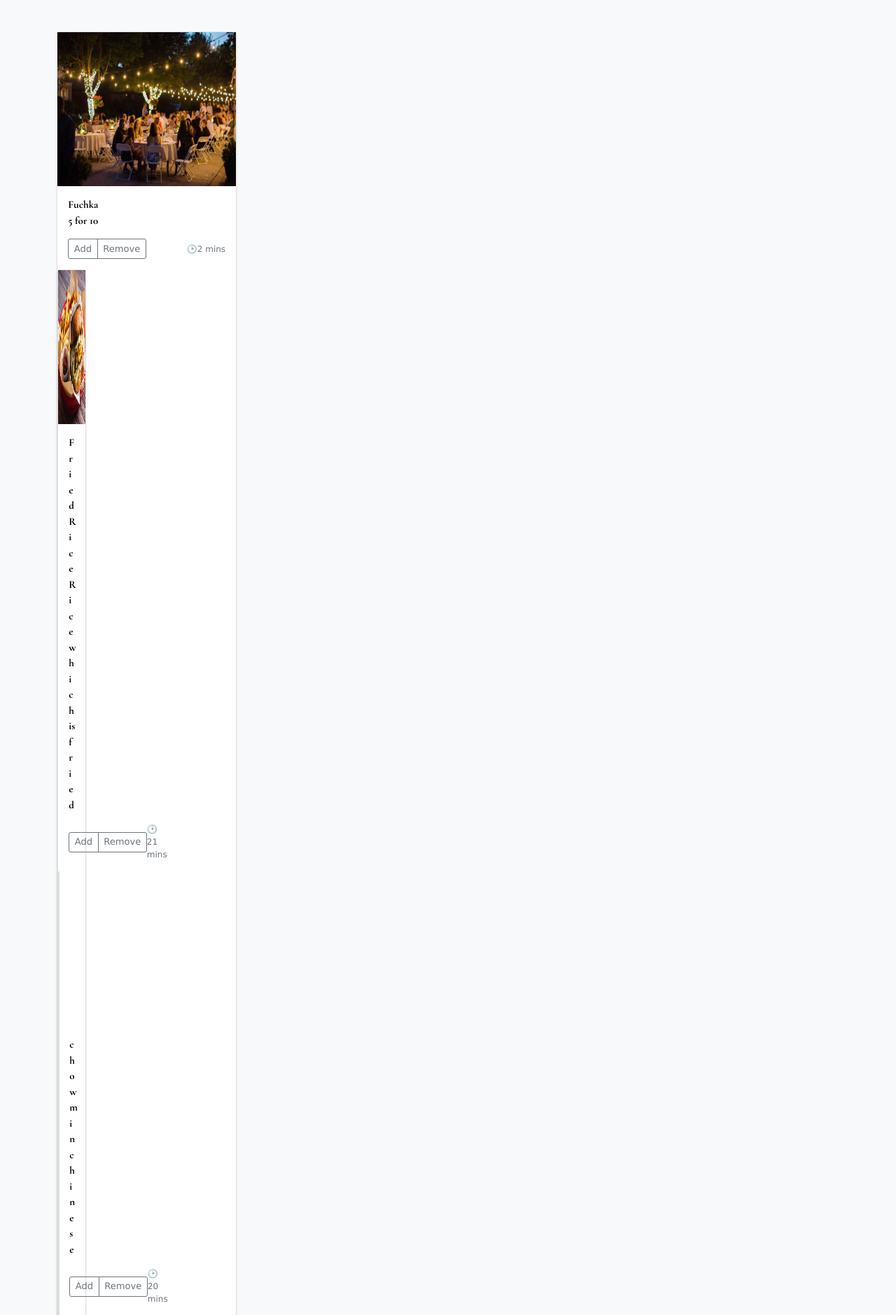
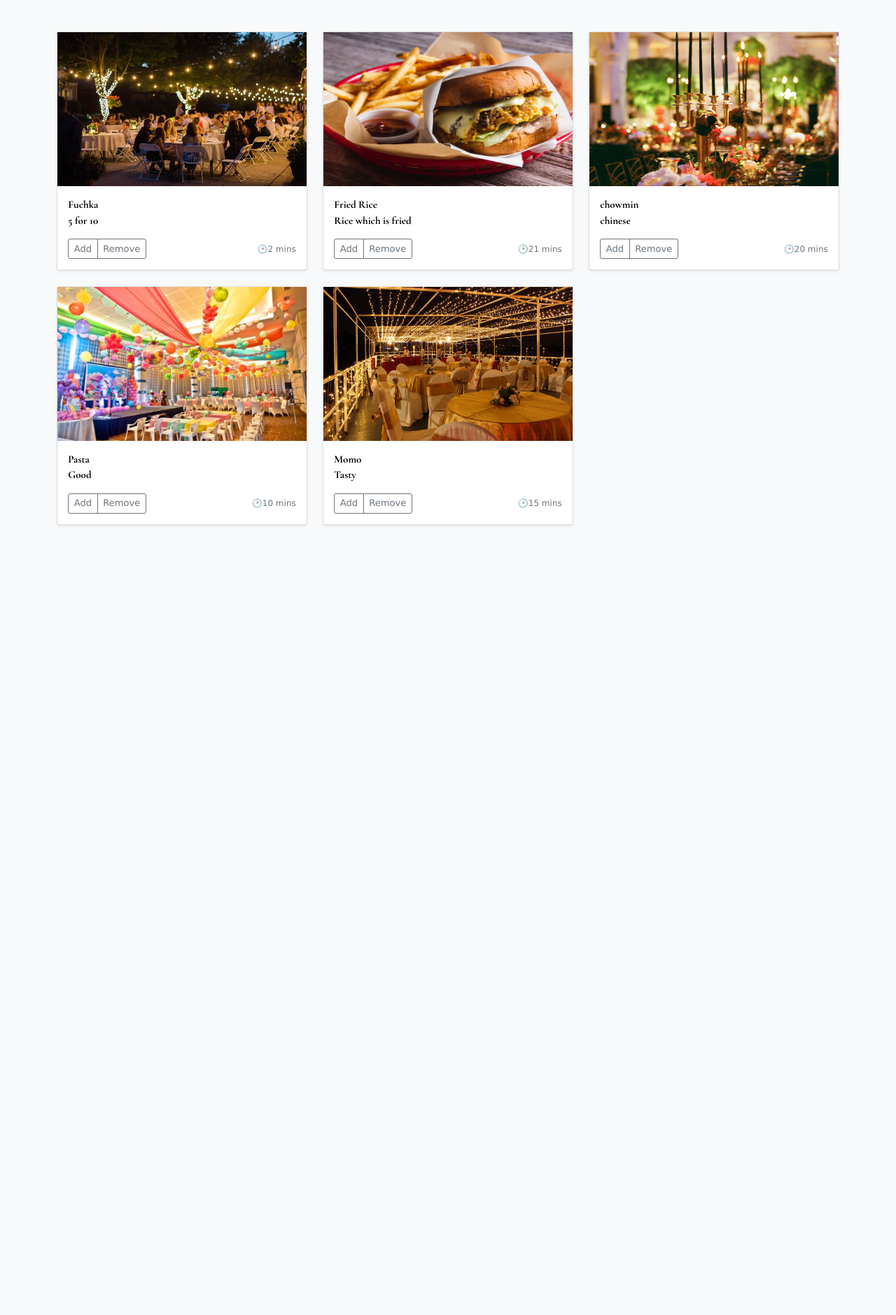
Before and after one commit to csedp/TheCafeProject, a Django app: page / in a window 1280 px wide. Shown: the part 70-1949 px from the top of the page at 70% size. After the commit the page ends 821 px from the top, so only its background shows below. Run offline with Django 4.2, Linux system fonts and the light colour scheme; data comes from the database, SQL or seed files in the repository; both versions use the stored data as it was after the commit.

Commit message:
Menu items added;

```diff
--- a/cafe/cafe/settings.py
+++ b/cafe/cafe/settings.py
@@ -11,7 +11,7 @@ https://docs.djangoproject.com/en/4.0/ref/settings/
 """
 
 from pathlib import Path
-
+import os
 # Build paths inside the project like this: BASE_DIR / 'subdir'.
 BASE_DIR = Path(__file__).resolve().parent.parent
 
@@ -123,3 +123,5 @@ STATIC_URL = 'static/'
 # https://docs.djangoproject.com/en/4.0/ref/settings/#default-auto-field
 
 DEFAULT_AUTO_FIELD = 'django.db.models.BigAutoField'
+MEDIA_URL = '/media/'
+MEDIA_ROOT = os.path.join(BASE_DIR, 'media')
--- a/cafe/menu/templates/menu.html
+++ b/cafe/menu/templates/menu.html
@@ -16,18 +16,20 @@
         <!--w3-css-->
         <link rel="stylesheet" href="https://www.w3schools.com/w3css/4/w3.css">
         <link rel="stylesheet" href="https://fonts.googleapis.com/css?family=Raleway">
-        <link rel="stylesheet" href="https://cdnjs.cloudflare.com/ajax/libs/font-awesome/4.7.0/css/font-awesome.min.css">
+        <link rel="stylesheet"
+            href="https://cdnjs.cloudflare.com/ajax/libs/font-awesome/4.7.0/css/font-awesome.min.css">
         <link rel="stylesheet" href="https://www.w3schools.com/w3css/4/w3.css">
-        <link rel="stylesheet" href="https://cdnjs.cloudflare.com/ajax/libs/font-awesome/4.7.0/css/font-awesome.min.css">
+        <link rel="stylesheet"
+            href="https://cdnjs.cloudflare.com/ajax/libs/font-awesome/4.7.0/css/font-awesome.min.css">
         <link href="https://fonts.googleapis.com/css2?family=Libre+Bodoni:wght@700&display=swap" rel="stylesheet">
 
         <!-- my css-->
         {% comment %} Made changes {% endcomment %}
-        <link rel="stylesheet" href= "{% static 'my_css.css' %}">
+        <link rel="stylesheet" href="{% static 'my_css.css' %}">
 
         <!--owl carousel css-->
-        <link rel="stylesheet" href="{% static "owl.carousel.min.css" %}">
-        <link rel="stylesheet" href="{% static "owl.theme.default.min.css" %}">
+        <link rel="stylesheet" href="{% static " owl.carousel.min.css" %}">
+        <link rel="stylesheet" href="{% static " owl.theme.default.min.css" %}">
 
         <!--Google Fonts-->
         <link rel="preconnect" href="https://fonts.googleapis.com">
@@ -43,8 +45,9 @@
         <nav class="navbar navbar-expand-lg navbar-light bg-light">
             <div class="container-fluid">
                 <a class="navbar-brand" href="#">The Cafe Project</a>
-            <button class="navbar-toggler" type="button" data-bs-toggle="collapse" data-bs-target="#navbarNavDropdown"
-                aria-controls="navbarNavDropdown" aria-expanded="false" aria-label="Toggle navigation">
+                <button class="navbar-toggler" type="button" data-bs-toggle="collapse"
+                    data-bs-target="#navbarNavDropdown" aria-controls="navbarNavDropdown" aria-expanded="false"
+                    aria-label="Toggle navigation">
                     <span class="navbar-toggler-icon"></span>
                 </button>
                 <div class="collapse navbar-collapse" id="navbarNavDropdown">
@@ -69,13 +72,12 @@
         <!-- Card template -->
         <div class="album py-5 bg-light">
             <div class="container">
+                <div class="row">
                     {%for i in data%}
-                <div class="row col-3">
-                    <div class="col">
+                    <div class="col-lg-4 col-md-6 mb-4">
                         <div class="card shadow-sm">
-                            <img src="{{i.dishImage}}" class="d-block w-100" alt="..." height=220px width=80px>
-
-                            <div class="card-body">
+                            <img src="/media/{{i.dishImage}}" class="d-block w-100" alt="..." height=220px width=80px>
+                            <div class="card-body" style="flex-direction: row;">
                                 <p class="card-text">{{i.dishName}}<br>{{i.dishDesc}}</p>
                                 <div class="d-flex justify-content-between align-items-center">
                                     <div class="btn-group">
@@ -85,7 +87,10 @@
                                     <small class="text-muted">&#128337;{{i.dishPrepTime}} mins</small>
                                 </div>
                             </div>
+                        </div>
+                    </div>
                     {%endfor%}
+                </div>
             </div>
         </div>
         <script src="https://cdn.jsdelivr.net/npm/bootstrap@5.2.0-beta1/dist/js/bootstrap.bundle.min.js"
--- a/cafe/menu/urls.py
+++ b/cafe/menu/urls.py
@@ -1,8 +1,11 @@
 from django.contrib import admin
 from django.urls import path
 from menu import views
+from django.conf import settings
+from django.conf.urls.static import static
 
 urlpatterns = [
-    path('admin/', admin.site.urls),
     path("",views.index, name= "home")
 ]
+if settings.DEBUG:
+    urlpatterns += static(settings.MEDIA_URL, document_root=settings.MEDIA_ROOT)
```
Also changed, not shown: cafe/db.sqlite3, cafe/media/menu_imgs/bb1.jpg (added), cafe/media/menu_imgs/bb2.jpeg (added), cafe/media/menu_imgs/bb3.jpg (added), cafe/media/menu_imgs/bb5.jpg (added), cafe/media/menu_imgs/burger.jpg (added), cafe/menu_imgs/Profile_pic.jpg (deleted), cafe/menu_imgs/Profile_pic_ev7vgpN.jpg (deleted), cafe/menu_imgs/Sign.jpg (deleted). Lines whose indentation alone changed are shown as unchanged.
